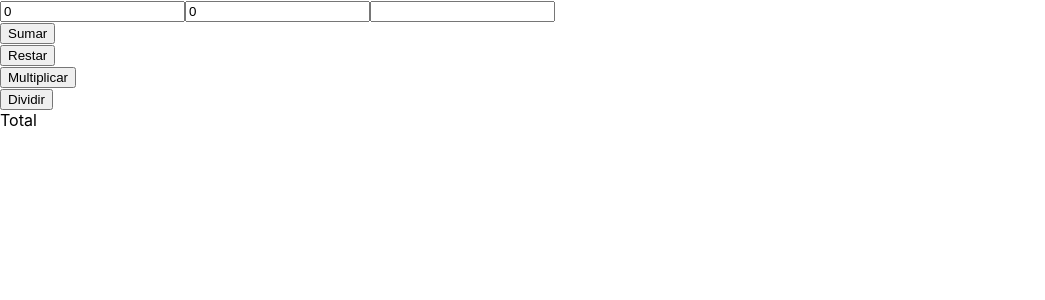
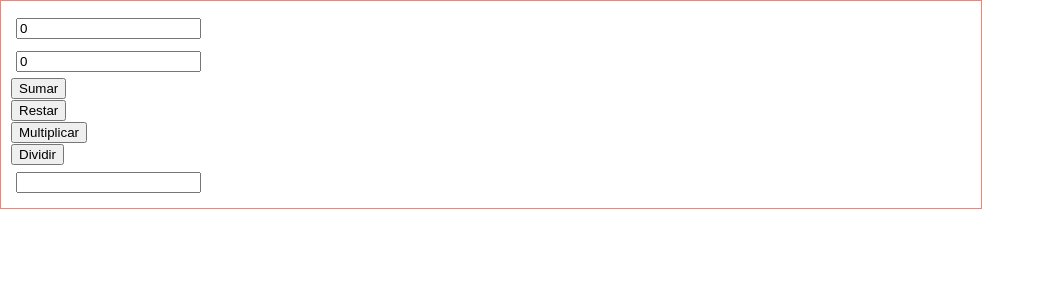
Before and after one commit to claudiaramiz/OperacionesReact, a React (Create React App) app: page / in a window 1280 px wide. Shown: the top 300 px of the page, without its empty margins (0-1045 px from the left). Built offline with nearby package versions, Linux system fonts and the light colour scheme.

Commit message:
Feat: Modify style

```diff
--- a/src/App.css
+++ b/src/App.css
@@ -46,3 +46,30 @@
 {
   color: blue;
 }
+
+.card{
+  border: 1px solid salmon;
+  display: inline-block;
+  height: 95%;
+  padding: 10px;
+  width: 75%;
+  vertical-align: middle;
+}
+
+.card-header{
+  padding: 10px;
+  margin-botton: 5px;
+  font-size: 20px;
+}
+
+.card-body{
+  font-size: 18px;
+  color: black;
+  width: 50%;
+  padding: 5px;
+}
+
+.card-footer{
+  color: gray;
+  text-align: center;
+}
--- a/src/App.jsx
+++ b/src/App.jsx
@@ -1,6 +1,7 @@
 import React, { useState } from "react";
 
 import "./App.css";
+import "./bootstrap.min.css";
 
 function App() {
 
@@ -14,11 +15,12 @@ function App() {
   }
 
   return (
-    <div className="row">
-      <div className="col-4">
+    <div className="card">
+      <div className="card-body">
       <input className="input" onChange={handleInput} name="one" value={number.one} placeholder="Ingesa un numero"/>
+      </div>
+      <div className="card-body">
       <input className="input" onChange={handleInput} name="two" value={number.two} placeholder="Ingesa un numero"/>
-      <input value={suma}/>
       </div>
       <div className="col-4">
       <button name="btnSumar" onClick={()=>{
@@ -44,9 +46,8 @@ function App() {
         setSuma(Number(one) / Number(two))
       }}>Dividir</button>
       </div>
-      <div className="col-4">
-      <label>Total</label>
-      </div>
+      <div className="card-body"><input value={suma}/></div>
+
     </div>
   )
 
```
